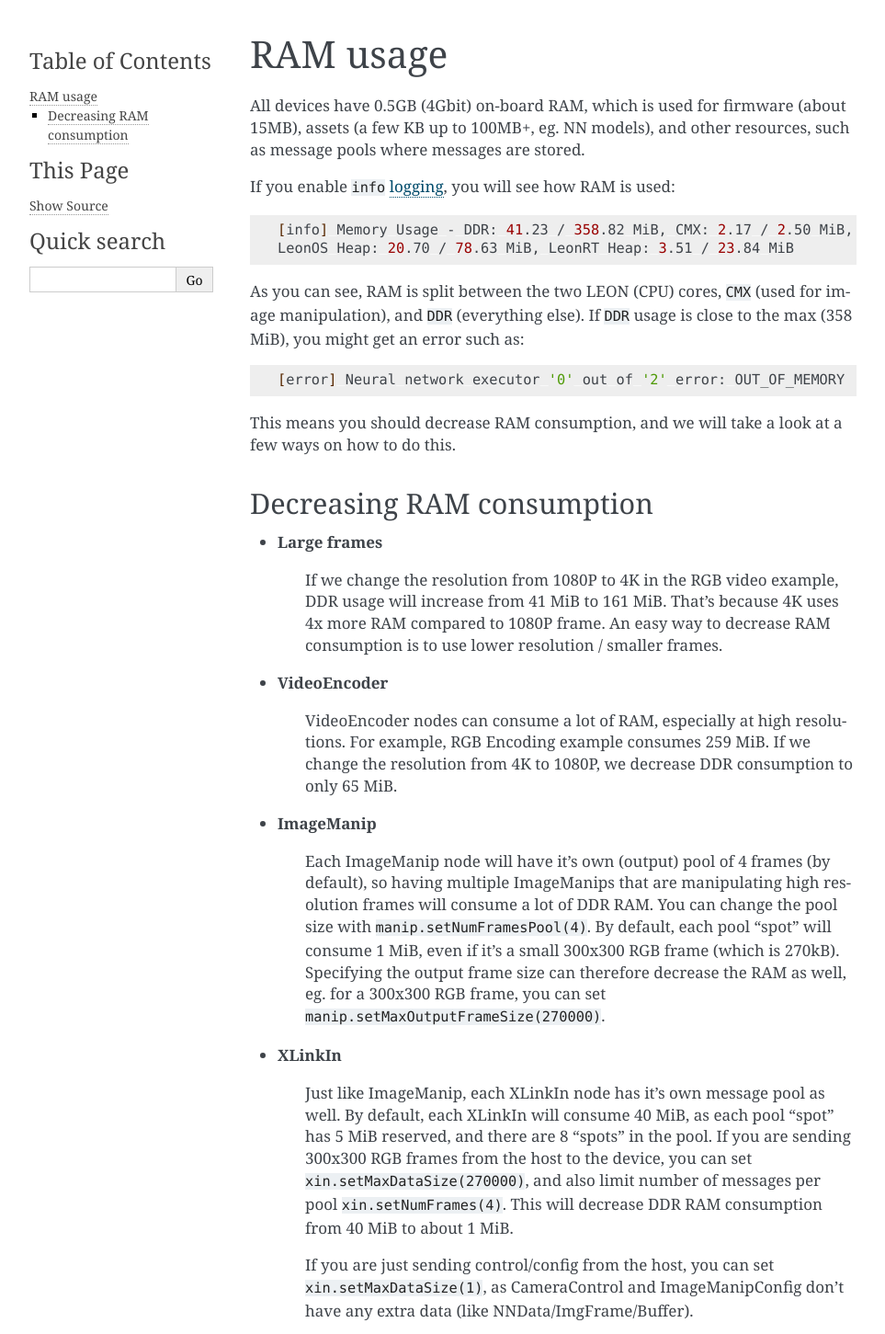
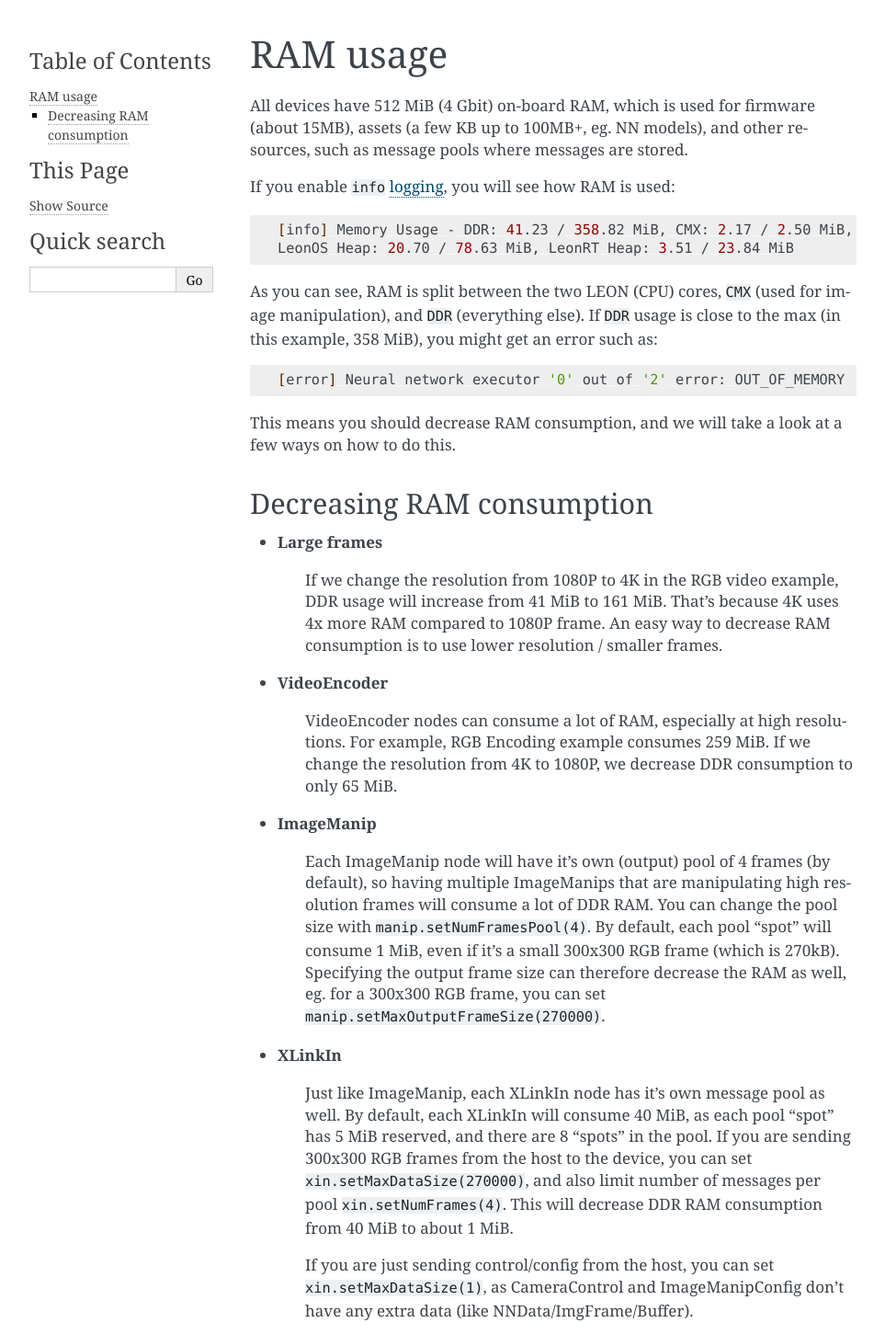
Before and after one commit to luxonis/depthai-python, a Sphinx documentation site: the page built from docs/source/tutorials/ram_usage.rst, in a window 1280 px wide, cut to the strip 0-1451 px from the top of the page. Shown: the whole strip at 92% size, without its empty margins (148-1111 px from the left). Built offline with Sphinx 7.4.7, drawn with Linux system fonts in a browser that asks for light colours; pages that are not in the unit, such as notebooks, are missing from menus; the version number could not be read and is left out.

Commit message:
Fixed according to change requests

```diff
--- a/docs/source/tutorials/ram_usage.rst
+++ b/docs/source/tutorials/ram_usage.rst
@@ -1,7 +1,7 @@
 RAM usage
 =========
 
-All devices have 0.5GB (4Gbit) on-board RAM, which is used for firmware (about 15MB), assets (a few KB up to 100MB+, eg. NN models), and other
+All devices have 512 MiB (4 Gbit) on-board RAM, which is used for firmware (about 15MB), assets (a few KB up to 100MB+, eg. NN models), and other
 resources, such as message pools where messages are stored.
 
 If you enable :code:`info` :ref:`logging <depthai_logging>`, you will see how RAM is used:
@@ -12,7 +12,7 @@ If you enable :code:`info` :ref:`logging <depthai_logging>`, you will see how RA
     LeonOS Heap: 20.70 / 78.63 MiB, LeonRT Heap: 3.51 / 23.84 MiB
 
 As you can see, RAM is split between the two LEON (CPU) cores, :code:`CMX` (used for image manipulation), and :code:`DDR` (everything else).
-If :code:`DDR` usage is close to the max (358 MiB), you might get an error such as:
+If :code:`DDR` usage is close to the max (in this example, 358 MiB), you might get an error such as:
 
 .. code-block:: bash
 
```
